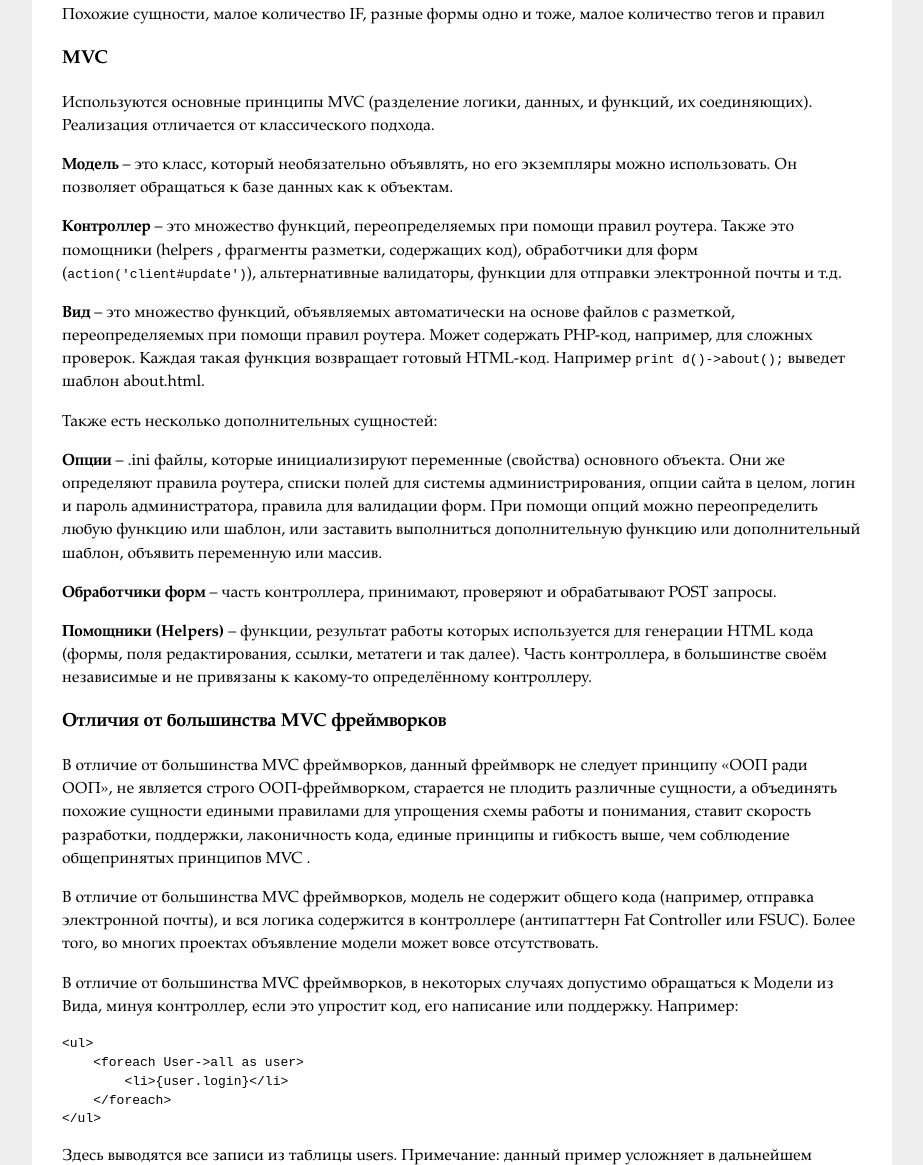
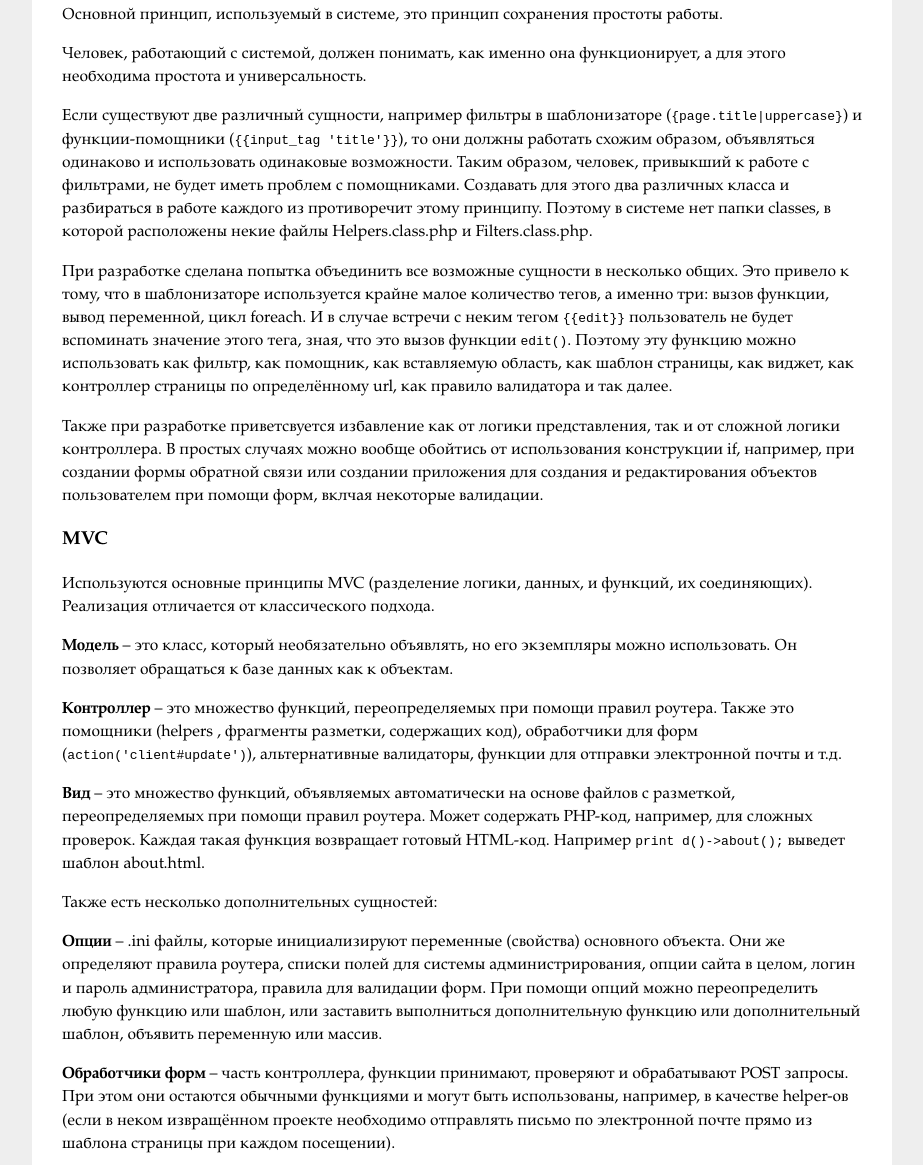
Before and after one commit to ramainen/ramainen.github.com, a plain HTML site: page index.html in a window 1280 px wide. Shown: the part 216-1381 px from the top of the page, without its empty margins (178-1101 px from the left). Drawn offline with Linux system fonts and the light colour scheme.

Commit message:
Доработка документации

```diff
--- a/index.html
+++ b/index.html
@@ -1,3 +1,4 @@
+
 <!doctype html>
 <html>
 <head>
@@ -13,12 +14,9 @@ html
 	body
 	{
 		background:white;
-
 		padding:30px;
-	margin-top:0;
 		width:800px;
 		margin:auto;
-
 		color: black;
 		font-family: Palatino, "Palatino Linotype", "URW Palladio L", "Book Antiqua", Georgia, serif;
 		line-height: 1.45;
@@ -32,8 +30,15 @@ html
 
 <h3>Принцип упрощения работы приложения</h3>
 
-<p>Похожие сущности, малое количество IF, разные формы одно и тоже, малое количество тегов и
-правил</p>
+<p>Основной принцип, используемый в системе, это принцип сохранения простоты работы.</p>
+
+<p>Человек, работающий с системой, должен понимать, как именно она функционирует, а для этого необходима простота и универсальность.</p>
+
+<p>Если существуют две различный сущности, например фильтры в шаблонизаторе (<code>{page.title|uppercase}</code>) и функции-помощники (<code>{{input_tag 'title'}}</code>), то они должны работать схожим образом, объявляться одинаково и использовать одинаковые возможности. Таким образом, человек, привыкший к работе с фильтрами, не будет иметь проблем с помощниками. Создавать для этого два различных класса и разбираться в работе каждого из противоречит этому принципу. Поэтому в системе нет папки classes, в которой расположены некие файлы Helpers.class.php и Filters.class.php.</p>
+
+<p>При разработке сделана попытка объединить все возможные сущности в несколько общих. Это привело к тому, что в шаблонизаторе используется крайне малое количество тегов, а именно три: вызов функции, вывод переменной, цикл foreach. И в случае встречи с неким тегом <code>{{edit}}</code> пользователь не будет вспоминать значение этого тега, зная, что это вызов функции <code>edit()</code>. Поэтому эту функцию можно использовать как фильтр, как помощник, как вставляемую область, как шаблон страницы, как виджет, как контроллер страницы по определённому url, как правило валидатора и так далее.</p>
+
+<p>Также при разработке приветсвуется избавление как от логики представления, так и от сложной логики контроллера. В простых случаях можно вообще обойтись от использования конструкции if, например, при создании формы обратной связи или создании приложения для создания и редактирования объектов пользователем при помощи форм, вклчая некоторые валидации.</p>
 
 <h3>MVC</h3>
 
@@ -61,12 +66,12 @@ html
 опций можно переопределить любую функцию или шаблон, или заставить выполниться
 дополнительную функцию или дополнительный шаблон, объявить переменную или массив.</p>
 
-<p><strong>Обработчики форм</strong> – часть контроллера, принимают, проверяют и обрабатывают POST
-запросы.</p>
+<p><strong>Обработчики форм</strong> – часть контроллера, функции принимают, проверяют и обрабатывают POST
+запросы. При этом они остаются обычными функциями и могут быть использованы, например, в качестве helper-ов (если в неком извращённом проекте необходимо отправлять письмо по электронной почте прямо из шаблона страницы при каждом посещении).</p>
 
 <p><strong>Помощники (Helpers)</strong> – функции, результат работы которых используется для генерации HTML
 кода (формы, поля редактирования, ссылки, метатеги и так далее). Часть контроллера, в
-большинстве своём независимые и не привязаны к какому-то определённому контроллеру.</p>
+большинстве своём независимые и не привязаны к какому-то определённому контроллеру. При этом они остаются обычными функциями.</p>
 
 <h3>Отличия от большинства MVC фреймворков</h3>
 
@@ -74,11 +79,11 @@ html
 ради ООП», не является строго ООП-фреймворком, старается не плодить различные сущности,
 а объединять похожие сущности едиными правилами для упрощения схемы работы и
 понимания, ставит скорость разработки, поддержки, лаконичность кода, единые принципы и
-гибкость выше, чем соблюдение общепринятых принципов MVC .</p>
+гибкость выше, чем соблюдение общепринятых принципов MVC.</p>
 
 <p>В отличие от большинства MVC фреймворков, модель не содержит общего кода (например,
-отправка электронной почты), и вся логика содержится в контроллере (антипаттерн Fat
-Controller или FSUC). Более того, во многих проектах объявление модели может вовсе
+отправка электронной почты), и вся логика содержится в контроллере (антипаттерн fat stupid ugly controllers).
+Похожий подход используется в CodeIgniter. Более того, во многих проектах объявление модели может вовсе
 отсутствовать.</p>
 
 <p>В отличие от большинства MVC фреймворков, в некоторых случаях допустимо обращаться к
@@ -102,8 +107,8 @@ Controller или FSUC). Более того, во многих проектах
 и модели или иных сущностей) без потери каких-либо возможностей.</p>
 
 <p>В отличие от большинства MVC фреймворков, допустимо использование методов контроллера
-напрямую в Виде (при помощи спец. тега), и вызов шаблонов Вида из Контроллера для
-дальнейшей обработки (например, замене спец. символов).</p>
+напрямую в Виде (при помощи спец. тега, например, некая функция, получающая количество <code>{{users#get_count_of_all}}</code>),
+и вызов шаблонов Вида из Контроллера для дальнейшей обработки (например, замене спец. символов).</p>
 
 <p>В отличие от большинства MVC фреймворков, валидацию проводит не модель, а контроллер.
 Так как модель в контексте данной системы это прослойка для работы с базой данных, то она
@@ -210,6 +215,9 @@ footer() отсутствует (правило 2). Также можно исп
 
 <h2>Цепочки вызовов</h2>
 
+<p>Система устроена так, чтобы дать возможность переопределить любую функцию в зависимоти от текущего URL. При этом можно переопеределять практически всё:
+фрагменты шаблонов, помощники, фильтры, методы классов контроллеров, действия-обработчики форм, и так далее. </p>
+
 <p>Допустим, в роутере указана следующая строка</p>
 
 <pre><code>/ content default default_tpl
@@ -228,8 +236,10 @@ footer() отсутствует (правило 2). Также можно исп
 
 <h3><code>set_next_chain</code></h3>
 
-<p><code>d()-&gt;set_next_chain('название_функции')</code>
-Переопределяет следующий элемент в цепочке
+<pre><code>`d()-&gt;set_next_chain('название_функции')`
+</code></pre>
+
+<p>Переопределяет следующий элемент в цепочке
 вызовов, определённой в роутере. Она переопределяет следующий элемент в очереди, или
 добавляет новый, если такого элемента нет.</p>
 
```
Lines whose indentation alone changed are shown as unchanged.
